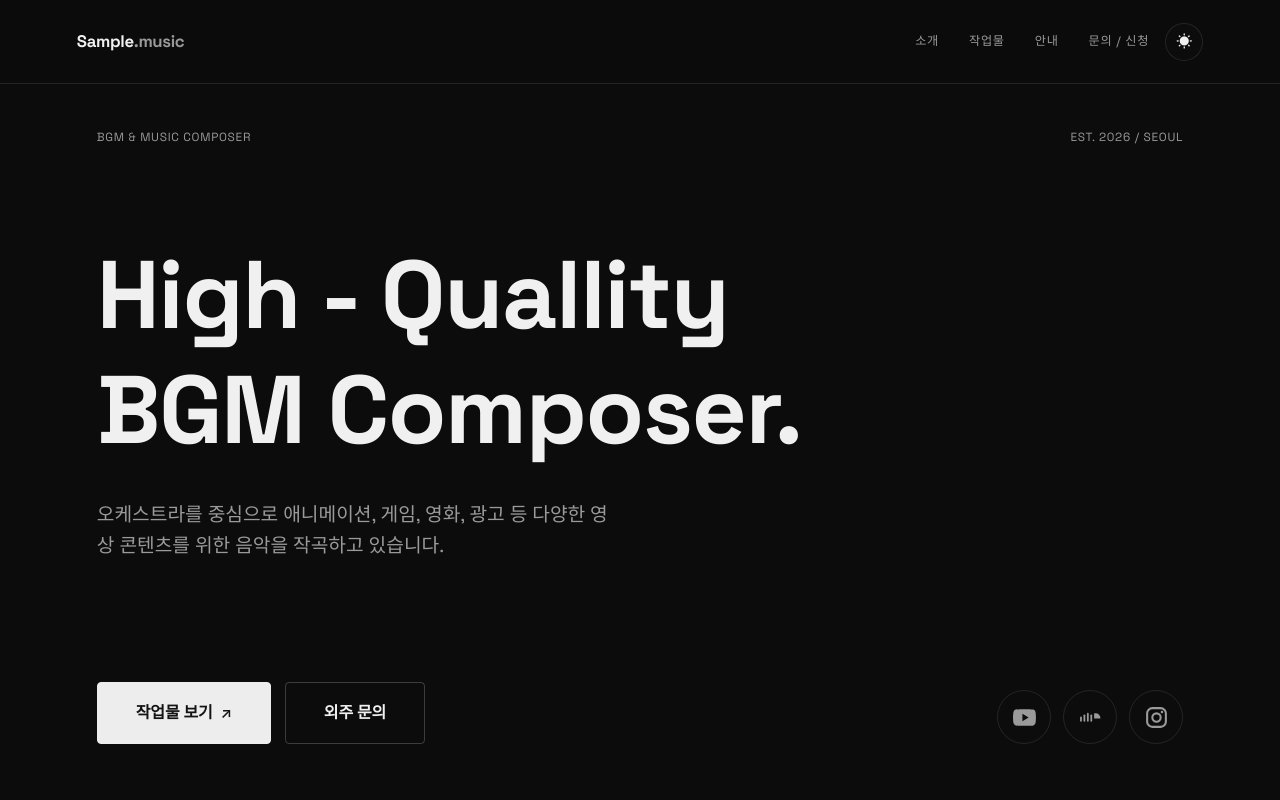
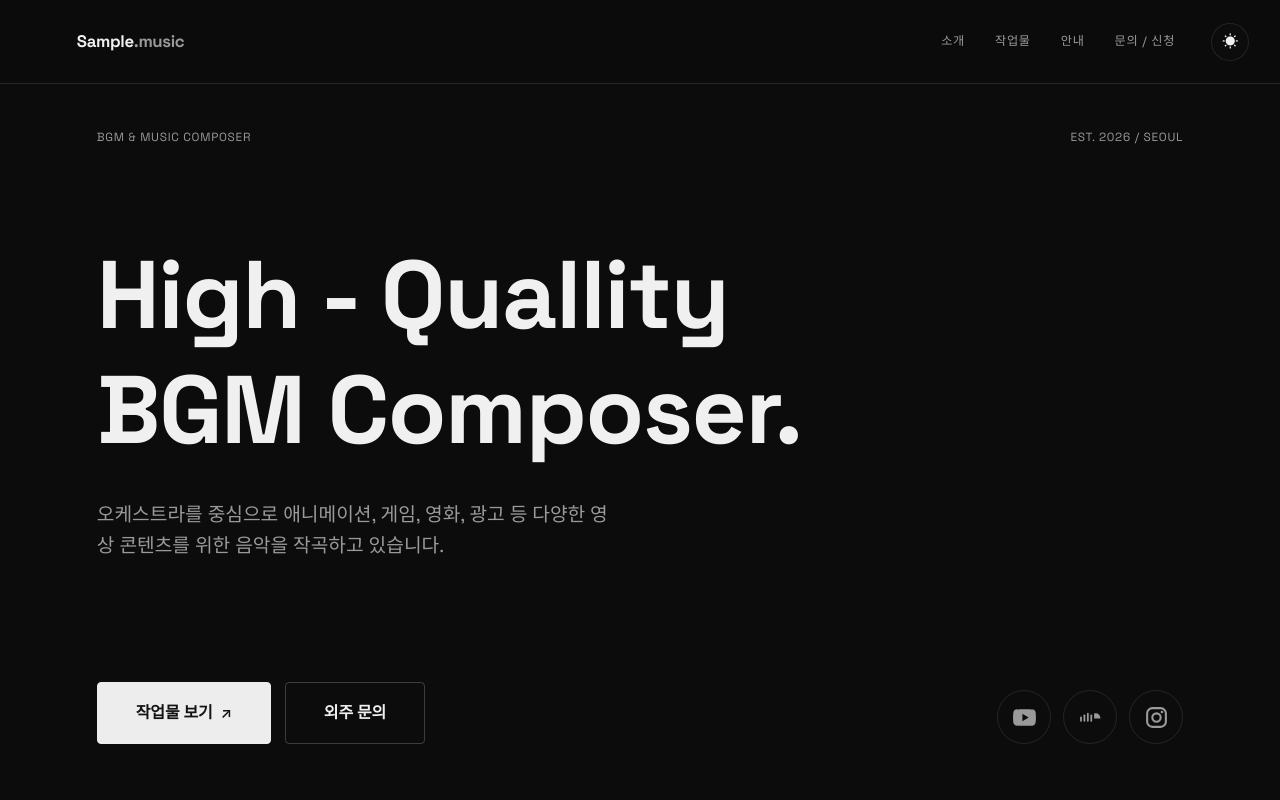
Before and after one commit to SLug801/music-portfolio, a Next.js app: page / in a window 1280 px wide. Shown: the top 800 px of the page. Built offline with nearby package versions, Linux system fonts and the light colour scheme; a web font is replaced by a local one.

Commit message:
테마 토글 버튼 우측으로 이동, nav 간격 조정

```diff
--- a/app/globals.css
+++ b/app/globals.css
@@ -99,7 +99,7 @@
 .topbar__inner { max-width: var(--max); margin: 0 auto; display: flex; align-items: center; justify-content: space-between; }
 .topbar__logo { font-weight: 800; font-size: 1.05rem; letter-spacing: -0.02em; white-space: nowrap; }
 .topbar__logo span { color: var(--muted); }
-.topbar__links { display: flex; gap: 30px; margin-right: 54px; }
+.topbar__links { display: flex; gap: 30px; margin-right: 28px; }
 .topbar__links a { font-family: var(--font-mono); font-size: 0.76rem; letter-spacing: 0.06em; text-transform: uppercase; color: var(--muted); transition: color 0.2s; }
 .topbar__links a:hover { color: var(--accent); }
 .topbar__toggle { display: none; background: none; border: none; color: #fff; font-size: 1.5rem; cursor: pointer; }
@@ -145,7 +145,7 @@
 
 /* ===== 테마 토글 버튼 (우상단 고정) ===== */
 .theme-toggle {
-  position: fixed; top: clamp(15px, 3vw, 23px); right: max(var(--pad), calc((100vw - var(--max)) / 2)); z-index: 120;
+  position: fixed; top: clamp(15px, 3vw, 23px); right: clamp(18px, 2.4vw, 32px); z-index: 120;
   width: 38px; height: 38px; border-radius: 50%;
   display: flex; align-items: center; justify-content: center;
   font-size: 1rem; line-height: 1;
```
